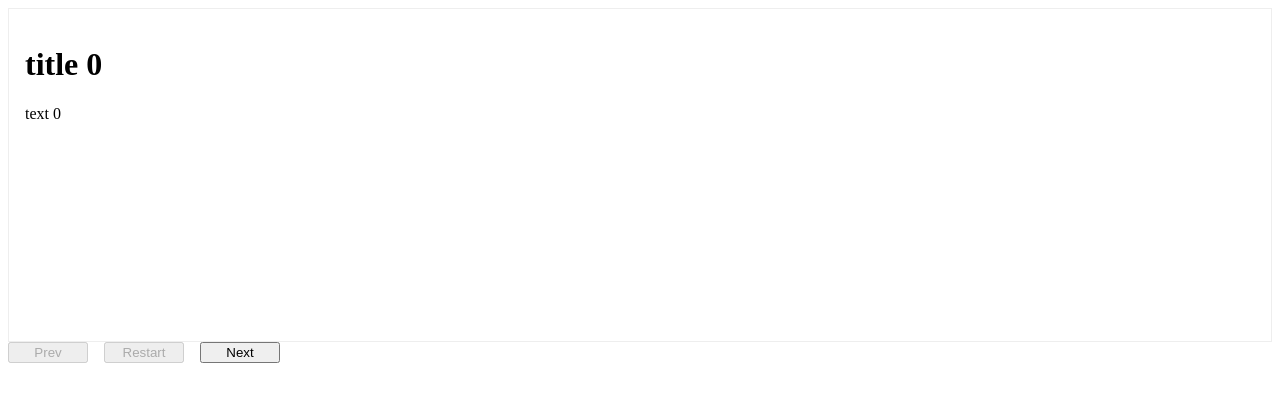
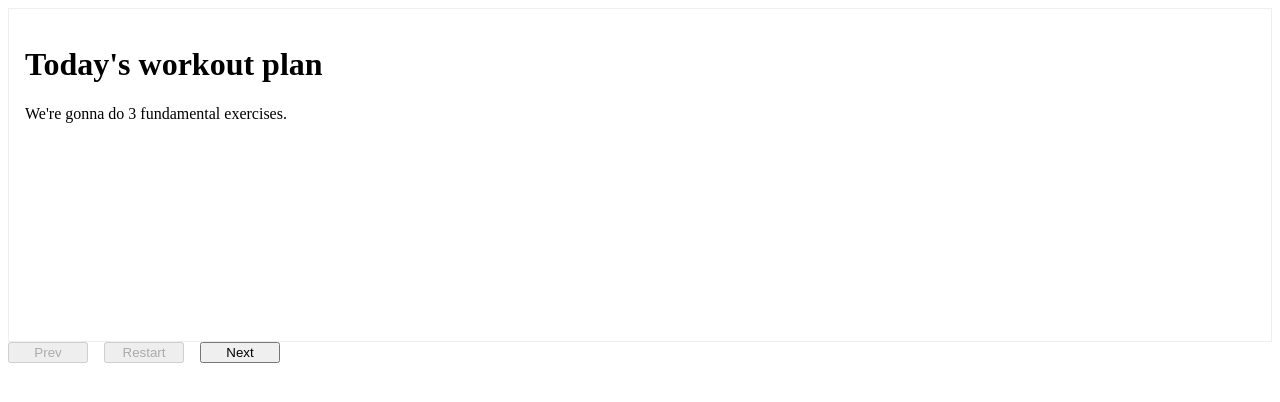
Before and after one commit to mahziyar110/React-Assignments---Placement-preparation---Amazon-Prime-Trending---dc518n7f1qg4, a React app: page / in a window 1280 px wide. Shown: the top 402 px of the page. Built offline with nearby package versions, Linux system fonts and the light colour scheme.

Commit message:
new commit

```diff
--- a/src/components/App.js
+++ b/src/components/App.js
@@ -8,8 +8,8 @@ const App = () => {
   return (
     <>
       <div id="slide">
-        <h1 data-testid="title">{"title " + index}</h1>
-        <p data-testid="text">{"text " + index}</p>
+        <h1 data-testid="title">{slides[index].title}</h1>
+        <p data-testid="text">{slides[index].text}</p>
       </div>
       <div id="navigation">
         <button
```
